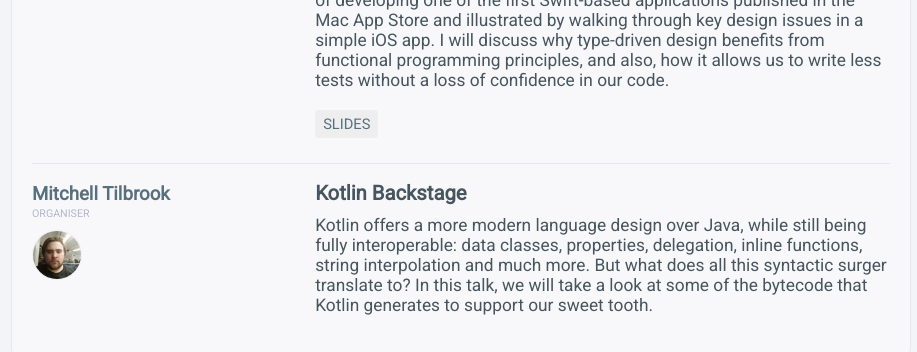
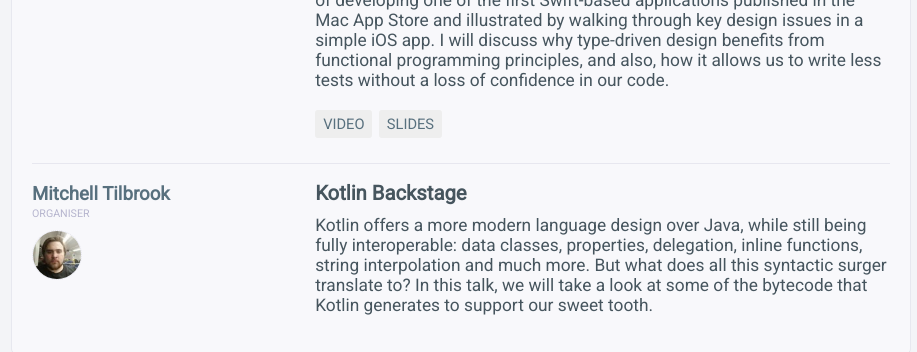
Before and after one commit to garethsime/sydkotlin.github.io, a Jekyll site: the page built from index.html, in a window 1280 px wide and 900 px high, scrolled down 2243 px. Shown: the part 145-497 px from the top of the window, without its empty margins (179-1096 px from the left). Built offline with Jekyll 4.4.1, drawn with Linux system fonts in a browser that asks for light colours; nearby versions of some CDN libraries.

Commit message:
New video for October 2017

```diff
--- a/_data/events.yml
+++ b/_data/events.yml
@@ -293,6 +293,9 @@
         write less tests without a loss of confidence in our code.
 
       links:
+          - title: Video
+            url: https://www.youtube.com/watch?v=qJJCfSqmWkA
+
           - title: Slides
             url: /materials/2017-10-11-2/one-type-thousand-tests.pdf
 
```
